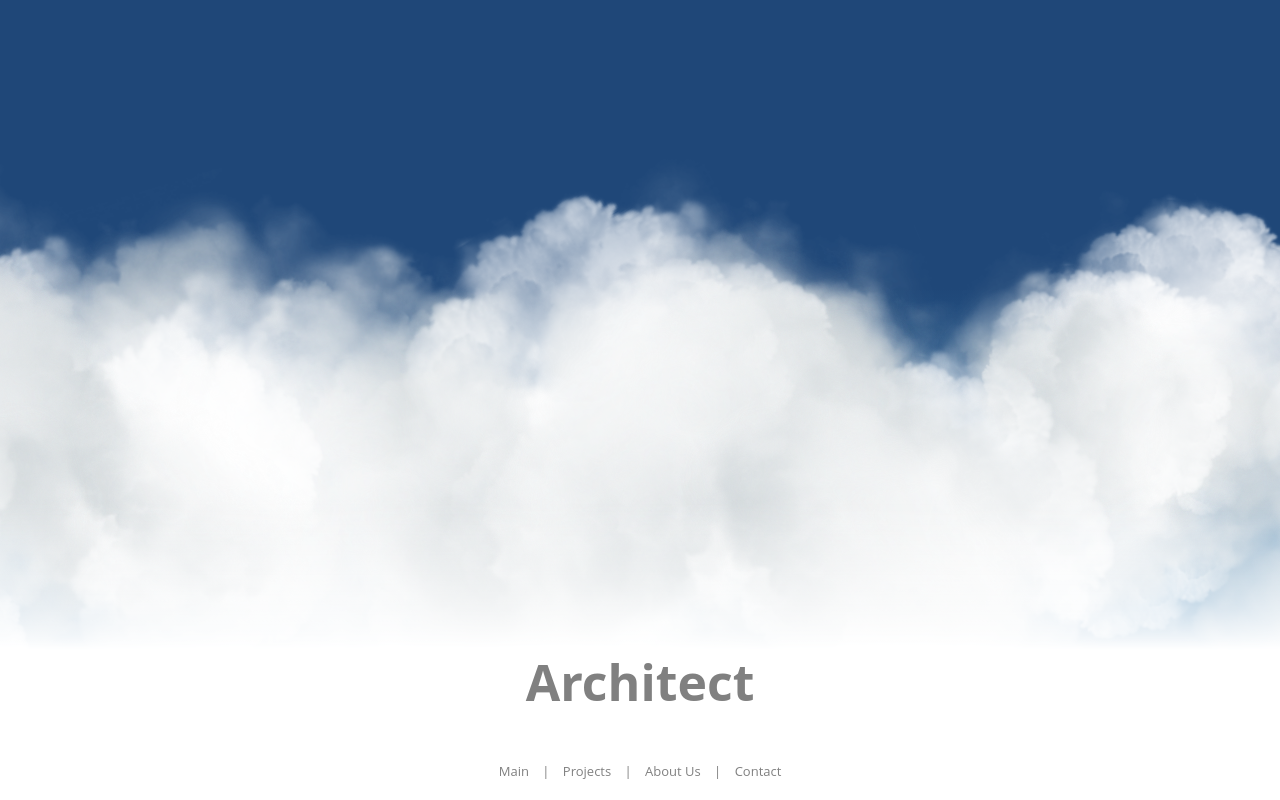
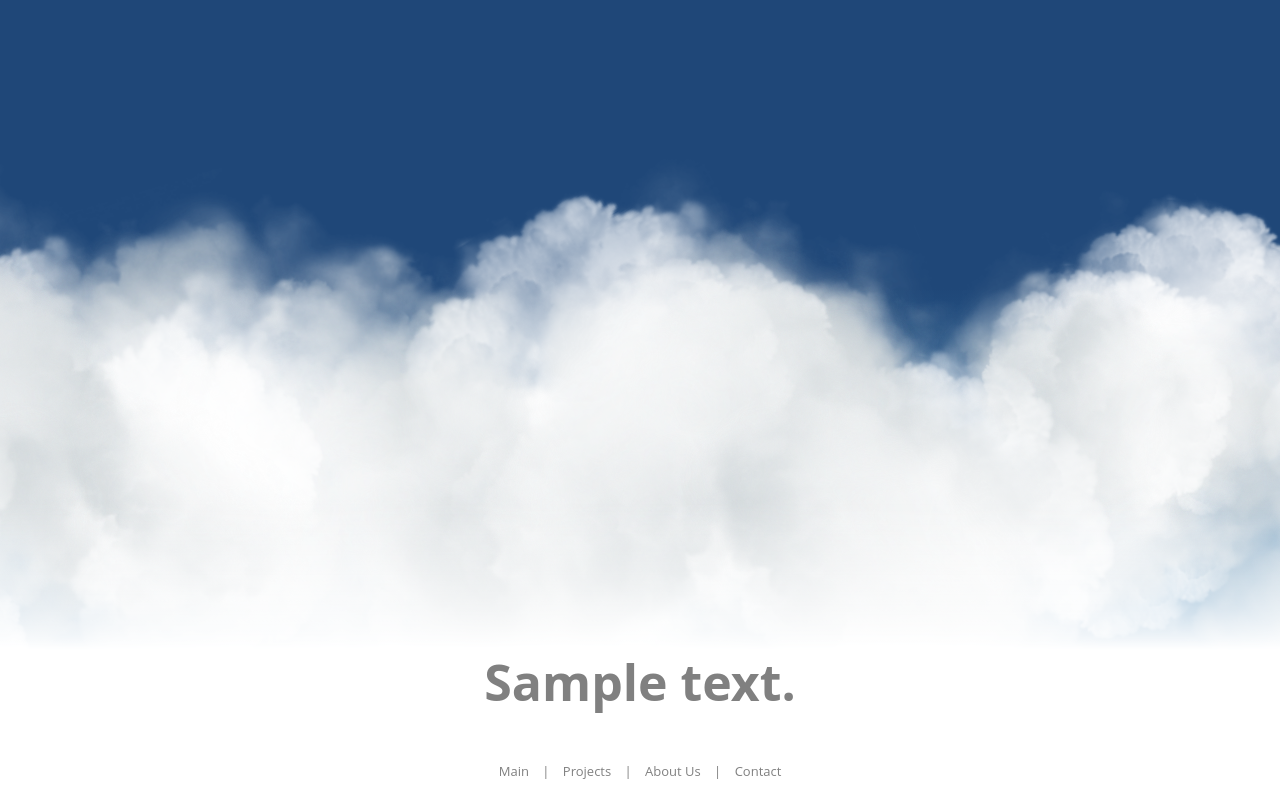
Before and after one commit to kmlxn/archifirm, a Python web app: template vcard/templates/vcard/index.html in a window 1280 px wide. Run offline with Jinja, Linux system fonts and the light colour scheme; the template is opened without the code that fills it: most values are stand-ins (such as "Sample title", 1, 10 or a date in 2020).

Commit message:
Add main header to constance dynamic settings.
To make header editable from admin. Before it was hardcoded into
template.

```diff
--- a/archifirm/settings.py
+++ b/archifirm/settings.py
@@ -124,6 +124,7 @@ CONSTANCE_BACKEND = 'constance.backends.database.DatabaseBackend'
 CONSTANCE_CONFIG = {
     'ABOUT_US_PAGE_TEXT': ('About us text', 'About us text'),
     'CONTACT_PAGE_TEXT': ('Contact text', 'Contact text'),
+    'H1_TEXT': ('Architect', 'H1 text'),
 }
 
 
--- a/vcard/templates/vcard/index.html
+++ b/vcard/templates/vcard/index.html
@@ -24,7 +24,7 @@
                 </nav>
                 <div class="gradient"></div>
                 <div class="white">
-                    <h1>Architect</h1>
+                    <h1>{{ h1_text }}</h1>
                 </div>
                 <div id="cloudsviewport">
                     <div id="cloudsworld"></div>
--- a/vcard/views.py
+++ b/vcard/views.py
@@ -23,6 +23,7 @@ def get_index_page(request):
         'sections_conf': prepare_sections_conf(),
         'about_us_text': dynamic_settings.ABOUT_US_PAGE_TEXT,
         'contact_text': dynamic_settings.CONTACT_PAGE_TEXT,
+        'h1_text': dynamic_settings.H1_TEXT,
         'projects': Project.objects.all(),
     })
 
```
